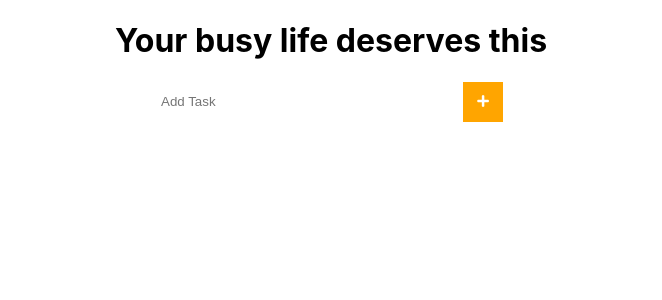
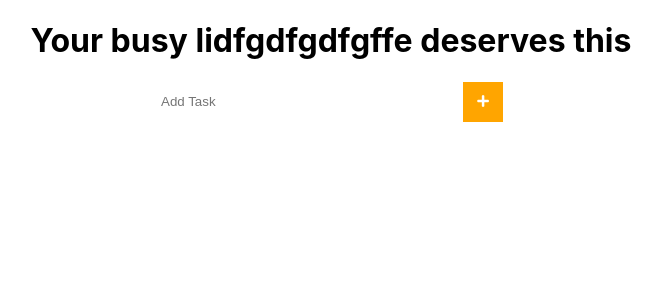
Before and after one commit to anurag-k01/Simple-Todo, a React (Create React App) app: page / in a window 1280 px wide. Shown: the top 300 px of the page, without its empty margins (309-971 px from the left). Built offline with nearby package versions, Linux system fonts and the light colour scheme.

Commit message:
testing travis

```diff
--- a/src/App.js
+++ b/src/App.js
@@ -6,7 +6,7 @@ function App() {
     <div>
       <div>
         <div className="appHead">
-          <h1>Your busy life deserves this</h1>
+          <h1>Your busy lidfgdfgdfgffe deserves this</h1>
           <Todo></Todo>
         </div>
       </div>
```
